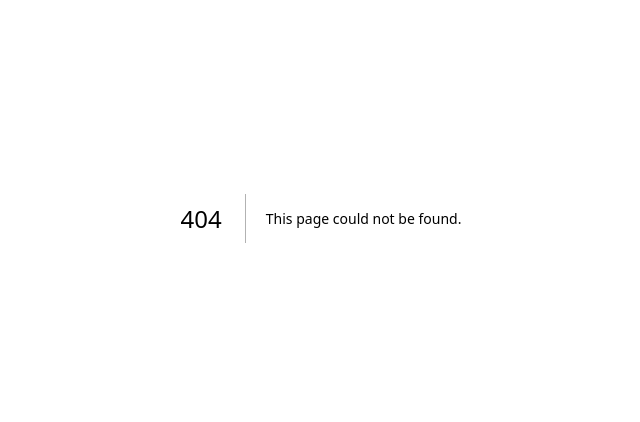
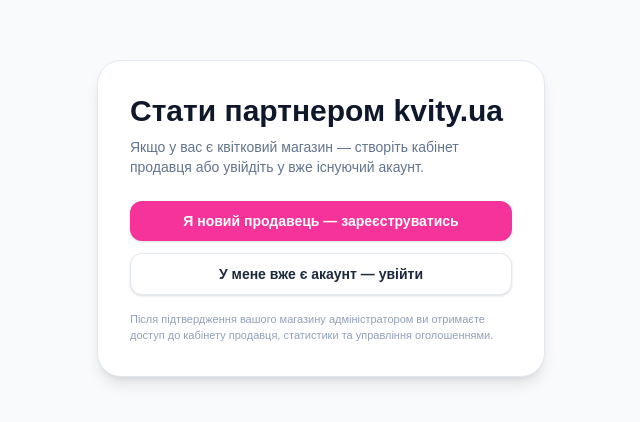
Before and after one commit to tyshchenkoandriy1-sys/kvity-ua, a Next.js app: page /partner in a window 1280 px wide. Before the commit this address had no page. Shown: the part 182-604 px from the top of the page, without its empty margins (319-959 px from the left). Built offline with nearby package versions, Linux system fonts and the light colour scheme.

Commit message:
Fix map (filters, expired ads, shop flowers) + general improvements

```diff
--- /dev/null
+++ b/app/api/debug/route.ts
@@ -0,0 +1,20 @@
+import { supabase } from "@/lib/supabaseClient";
+
+export async function GET() {
+  const { data, error } = await supabase
+    .from("flowers")
+    .select("id, name, shop_id, city, photo")
+    .limit(5);
+
+  return new Response(
+    JSON.stringify({
+      env: {
+        url: process.env.NEXT_PUBLIC_SUPABASE_URL,
+        anon: process.env.NEXT_PUBLIC_SUPABASE_ANON_KEY?.slice(0, 10) + "...",
+      },
+      data,
+      error,
+    }),
+    { status: 200 }
+  );
+}
--- a/app/flowers/page.tsx
+++ b/app/flowers/page.tsx
@@ -14,6 +14,8 @@
   photo: string | null;
   city: string | null;
   shop_id: string;
+  photo_updated_at: string | null;
+  created_at: string | null;
 
   // поля для знижок
   sale_price: number | null;
@@ -66,8 +68,7 @@
 
     let query = supabase
       .from("flowers")
-      .select(
-        `
+      .select(`
   id,
   name,
   type,
@@ -76,11 +77,10 @@
   photo,
   city,
   shop_id,
-        sale_price,
-        is_on_sale,
-        discount_label
-      `
-      )
+  photo_updated_at,
+  created_at
+`)
+
       .ilike("type", "Квіти%") // тільки поштучні квіти
       .order("created_at", { ascending: false });
 
@@ -102,6 +102,16 @@
         query = query.lte("price", priceNumber);
       }
     }
+const isBlocked = (flower: { photo_updated_at: string | null; created_at: string | null }) => {
+  const lastUpdateStr = flower.photo_updated_at || flower.created_at;
+  if (!lastUpdateStr) return false;
+
+  const lastUpdate = new Date(lastUpdateStr).getTime();
+  const now = Date.now();
+  const diffHours = (now - lastUpdate) / (1000 * 60 * 60);
+
+  return diffHours > 48;
+};
 
     const { data: flowersData, error: flowersError } = await query;
 
@@ -120,7 +130,9 @@
         discount_label: f.discount_label ?? null,
       })) as Flower[];
 
-    setFlowers(typedFlowers);
+    const visibleFlowers = typedFlowers.filter((f) => !isBlocked(f));
+setFlowers(visibleFlowers);
+
 
     // підтягнути профілі магазинів
     const shopIds = Array.from(
--- a/app/map/page.tsx
+++ b/app/map/page.tsx
@@ -27,6 +27,8 @@
   city: string | null;
   photo: string | null;
   shop_id: string;
+  photo_updated_at: string | null;
+  created_at: string | null;
 };
 
 export type ShopOnMap = {
@@ -47,6 +49,18 @@
   "івано-франківськ": [48.9226, 24.7111],
 };
 
+// прострочене оголошення (фото не оновлювалось > 48 год)
+const isBlocked = (flower: { photo_updated_at: string | null; created_at: string | null }) => {
+  const lastUpdateStr = flower.photo_updated_at || flower.created_at;
+  if (!lastUpdateStr) return false;
+
+  const lastUpdate = new Date(lastUpdateStr).getTime();
+  const now = Date.now();
+  const diffHours = (now - lastUpdate) / (1000 * 60 * 60);
+
+  return diffHours > 48;
+};
+
 export default function MapPage() {
   // 🔹 параметри з урла (читаємо на клієнті)
   const [cityParam, setCityParam] = useState("");
@@ -57,10 +71,7 @@
   const [error, setError] = useState<string | null>(null);
 
   const [flowers, setFlowers] = useState<FlowerRow[]>([]);
-  const [profilesMap, setProfilesMap] = useState<Record<string, JoinedProfile>>(
-    {}
-  );
-
+  const [profilesMap, setProfilesMap] = useState<Record<string, JoinedProfile>>({});
   const [selectedShopId, setSelectedShopId] = useState<string | null>(null);
 
   // 🔹 для автопрокрутки списку магазинів
@@ -86,7 +97,7 @@
       // 1) всі квіти (без join)
       const { data: flowersData, error: flowersError } = await supabase
         .from("flowers")
-        .select("id, name, type, price, city, photo, shop_id");
+        .select("id, name, type, price, city, photo, shop_id, photo_updated_at, created_at");
 
       if (flowersError) {
         console.error("Error loading flowers for map:", flowersError);
@@ -137,13 +148,16 @@
     load();
   }, []);
 
-  // 2️⃣ Фільтруємо квіти на клієнті по місту + назві + типу
+  // 2️⃣ Фільтруємо квіти на клієнті + ховаємо прострочені (>48 год)
   const filteredFlowers = useMemo(() => {
     const cityQuery = cityParam.toLowerCase();
     const typeQuery = typeParam.toLowerCase();
     const nameQuery = nameParam.toLowerCase();
 
     return flowers.filter((f) => {
+      // не показуємо прострочені
+      if (isBlocked(f)) return false;
+
       const profile = profilesMap[f.shop_id];
 
       const cityValue = (f.city || profile?.city || "").toLowerCase();
@@ -192,7 +206,16 @@
     return Array.from(map.values()).sort((a, b) => a.minPrice - b.minPrice);
   }, [filteredFlowers, profilesMap]);
 
-  // 4️⃣ Центр мапи (з урахуванням вибраного магазину)
+  // 4️⃣ Квіти вибраного магазину (для блоку під мапою)
+  const selectedShopFlowers = useMemo(
+    () =>
+      selectedShopId
+        ? filteredFlowers.filter((f) => f.shop_id === selectedShopId)
+        : [],
+    [filteredFlowers, selectedShopId]
+  );
+
+  // 5️⃣ Центр мапи (з урахуванням вибраного магазину)
   const mapCenter: [number, number] = useMemo(() => {
     const selectedShop =
       selectedShopId &&
@@ -222,7 +245,7 @@
     return [49.0, 31.0];
   }, [shops, cityParam, selectedShopId]);
 
-  // 5️⃣ Текст активних фільтрів
+  // 6️⃣ Текст активних фільтрів
   const activeFilterText =
     [
       cityParam && `Місто: ${cityParam}`,
@@ -231,15 +254,6 @@
     ]
       .filter(Boolean)
       .join(" · ") || "Усі міста, типи та назви";
-
-  // 6️⃣ Квіти вибраного магазину
-  const selectedShopFlowers = useMemo(
-    () =>
-      selectedShopId
-        ? filteredFlowers.filter((f) => f.shop_id === selectedShopId)
-        : [],
-    [filteredFlowers, selectedShopId]
-  );
 
   const selectedShop = useMemo(
     () =>
--- a/app/page.tsx
+++ b/app/page.tsx
@@ -407,7 +407,7 @@
               </ul>
               <div className="pt-3">
                 <Link
-                  href="/register"
+                  href="/partner"
                   className="inline-flex items-center rounded-xl bg-pink-500 px-5 py-2.5 text-sm font-semibold text-white shadow-sm transition hover:bg-pink-600"
                 >
                   Стати партнером kvity.ua
--- /dev/null
+++ b/app/partner/page.tsx
@@ -0,0 +1,43 @@
+// app/partner/page.tsx
+"use client";
+
+import { useRouter } from "next/navigation";
+
+export default function PartnerPage() {
+  const router = useRouter();
+
+  return (
+    <main className="min-h-screen bg-slate-50 flex items-center justify-center px-4">
+      <div className="max-w-md w-full rounded-3xl bg-white shadow-lg border border-slate-200 p-6 md:p-8">
+        <h1 className="text-2xl md:text-3xl font-bold text-slate-900">
+          Стати партнером kvity.ua
+        </h1>
+        <p className="mt-2 text-sm text-slate-500">
+          Якщо у вас є квітковий магазин — створіть кабінет продавця або
+          увійдіть у вже існуючий акаунт.
+        </p>
+
+        <div className="mt-6 space-y-3">
+          <button
+            onClick={() => router.push("/register")}
+            className="w-full rounded-xl bg-pink-500 px-4 py-2.5 text-sm font-semibold text-white shadow-sm transition hover:bg-pink-600"
+          >
+            Я новий продавець — зареєструватись
+          </button>
+
+          <button
+            onClick={() => router.push("/login")}
+            className="w-full rounded-xl border border-slate-200 bg-white px-4 py-2.5 text-sm font-semibold text-slate-800 shadow-sm transition hover:border-slate-300 hover:bg-slate-50"
+          >
+            У мене вже є акаунт — увійти
+          </button>
+        </div>
+
+        <p className="mt-4 text-[11px] text-slate-400">
+          Після підтвердження вашого магазину адміністратором ви отримаєте
+          доступ до кабінету продавця, статистики та управління оголошеннями.
+        </p>
+      </div>
+    </main>
+  );
+}
--- a/app/vazony/page.tsx
+++ b/app/vazony/page.tsx
@@ -14,6 +14,9 @@
   photo: string | null;
   city: string | null;
   shop_id: string;
+    photo_updated_at: string | null;
+  created_at: string | null;
+
 
   // оновлена модель знижок
   sale_price: number | null;
@@ -49,8 +52,7 @@
     // беремо тільки вазони
     let query = supabase
       .from("flowers")
-      .select(
-        `
+      .select(`
   id,
   name,
   type,
@@ -59,11 +61,12 @@
   photo,
   city,
   shop_id,
-        sale_price,
-        is_on_sale,
-        discount_label
-      `
-      )
+  discount_price,
+  discount_label,
+  photo_updated_at,
+  created_at
+`)
+
       .ilike("type", "Вазони%")
       .order("created_at", { ascending: false });
 
@@ -81,6 +84,16 @@
         query = query.lte("price", priceNumber);
       }
     }
+const isBlocked = (item: { photo_updated_at: string | null; created_at: string | null }) => {
+  const lastUpdateStr = item.photo_updated_at || item.created_at;
+  if (!lastUpdateStr) return false;
+
+  const lastUpdate = new Date(lastUpdateStr).getTime();
+  const now = Date.now();
+  const diffHours = (now - lastUpdate) / (1000 * 60 * 60);
+
+  return diffHours > 48;
+};
 
     const { data, error: vazonyError } = await query;
 
@@ -98,7 +111,9 @@
       discount_label: f.discount_label ?? null,
     })) as Vazony[];
 
-    setVazony(typed);
+    const visible = typed.filter((f) => !isBlocked(f));
+setVazony(visible);
+
 
     // підтягуємо магазини
     const shopIds = Array.from(
```
Lines whose indentation alone changed are shown as unchanged.
